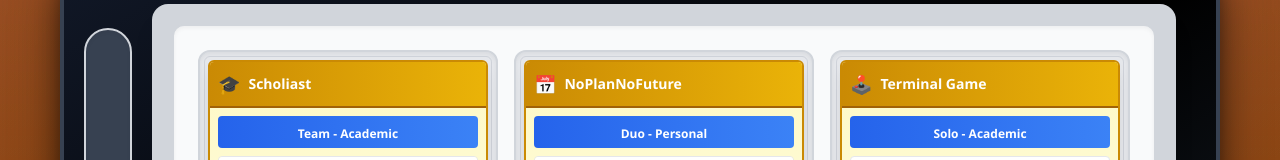
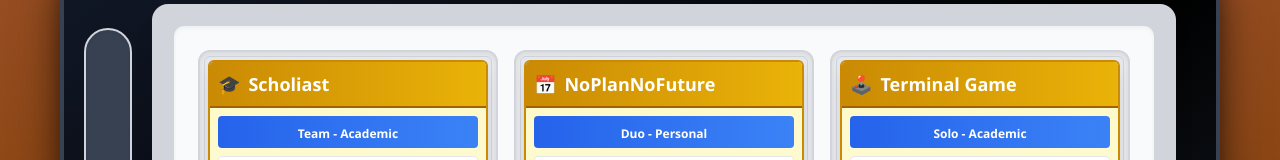
Before and after one commit to the-scholiast/Portfolio-Website, a React (Create React App) app: page / in a window 1280 px wide. Both pictures are taken after a click on the button "Projects". Shown: the part 164-324 px from the top of the page. Built offline with nearby package versions, Linux system fonts and the light colour scheme.

Commit message:
Refactor using aboutDetail component

```diff
--- a/src/components/DetailedCard.tsx
+++ b/src/components/DetailedCard.tsx
@@ -1,6 +1,7 @@
 import React from 'react';
 import type { DetailedCardProps } from '../types/types';
 import SkillsDetail from './SkillsDetail';
+import AboutDetail from './aboutDetail';
 
 const DetailedCard: React.FC<DetailedCardProps> = ({
   card,
@@ -56,9 +57,9 @@ const DetailedCard: React.FC<DetailedCardProps> = ({
 
           {/* Card Header */}
           <div className="bg-gradient-to-r from-yellow-600 to-yellow-500 p-2 border-b-2 border-yellow-700 flex-shrink-0">
-            <div className="flex items-center gap-2">
-              <span className="text-lg">{card.icon}</span>
-              <h2 className="text-white font-bold text-sm leading-tight truncate flex-1">{card.title}</h2>
+            <div className="flex items-center gap-2 text-lg">
+              <span className="">{card.icon}</span>
+              <h2 className="text-white font-bold leading-tight truncate flex-1">{card.title}</h2>
             </div>
           </div>
 
@@ -66,18 +67,25 @@ const DetailedCard: React.FC<DetailedCardProps> = ({
           <div className="p-2 flex flex-col flex-1 min-h-0">
 
             {/* Card Type/Level Bar */}
+            {card.type && (
               <div className="bg-gradient-to-r from-blue-600 to-blue-500 text-white px-2 py-1 rounded mb-2 text-center flex-shrink-0">
                 <span className="font-bold text-xs">
                   {currentCategory === 'projects' ? `${card.type}` :
-                  currentCategory === 'about me' ? 'PROFILE' :
+                    currentCategory === 'about me' ? `${card.type}` :
                       currentCategory === 'skills' ? `${card.type}` :
                         'CONTACT'}
                 </span>
               </div>
+            )}
 
             {/* Skills-specific stats */}
             {currentCategory === 'skills' && (
-              <SkillsDetail card={card}/>
+              <SkillsDetail card={card} />
+            )}
+
+            {/* About me-specific stats */}
+            {currentCategory === 'about me' && (
+              <AboutDetail card={card} />
             )}
 
             {/* Description/Content - FLEXIBLE AND SCROLLABLE */}
```
Lines whose indentation alone changed are shown as unchanged.
